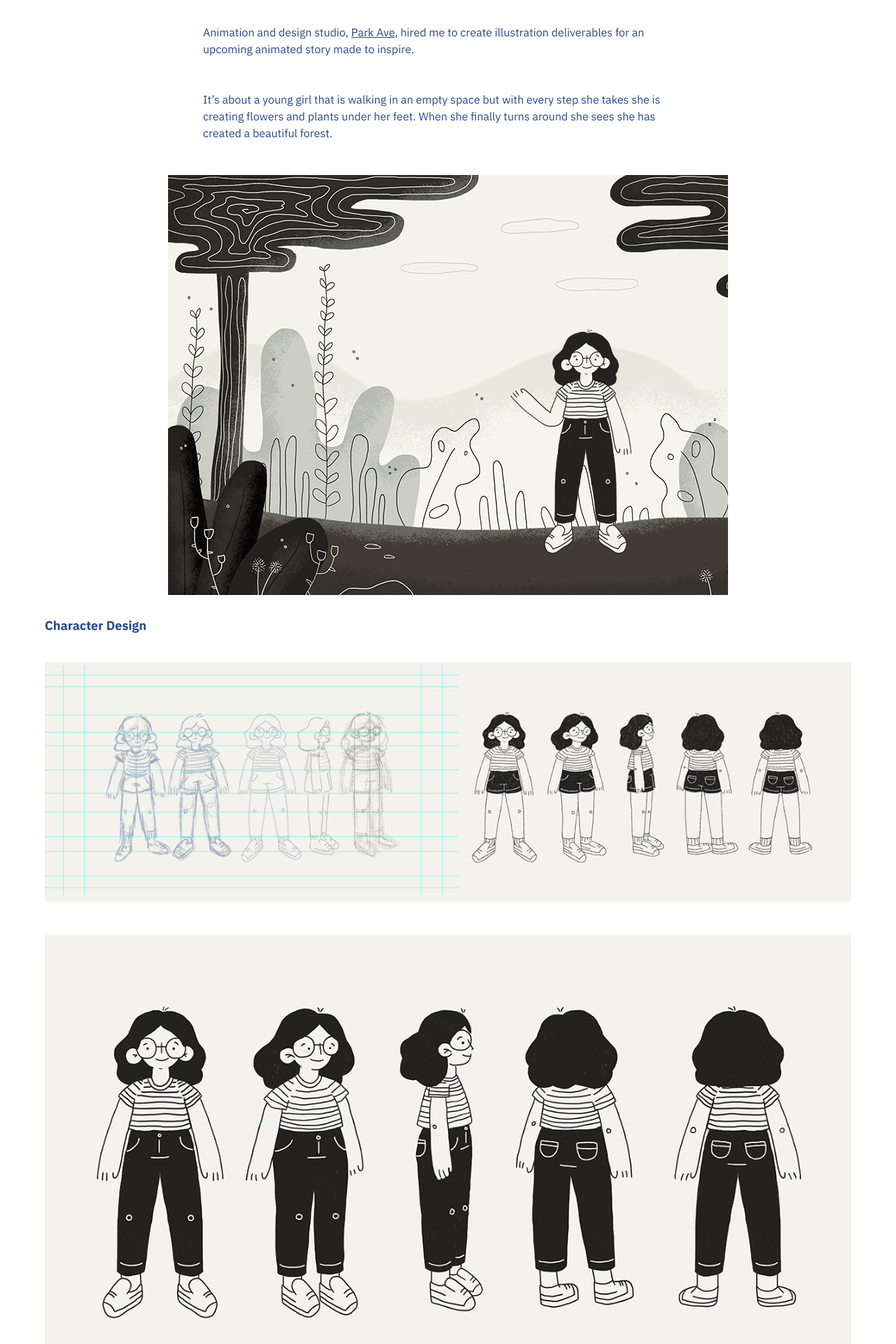
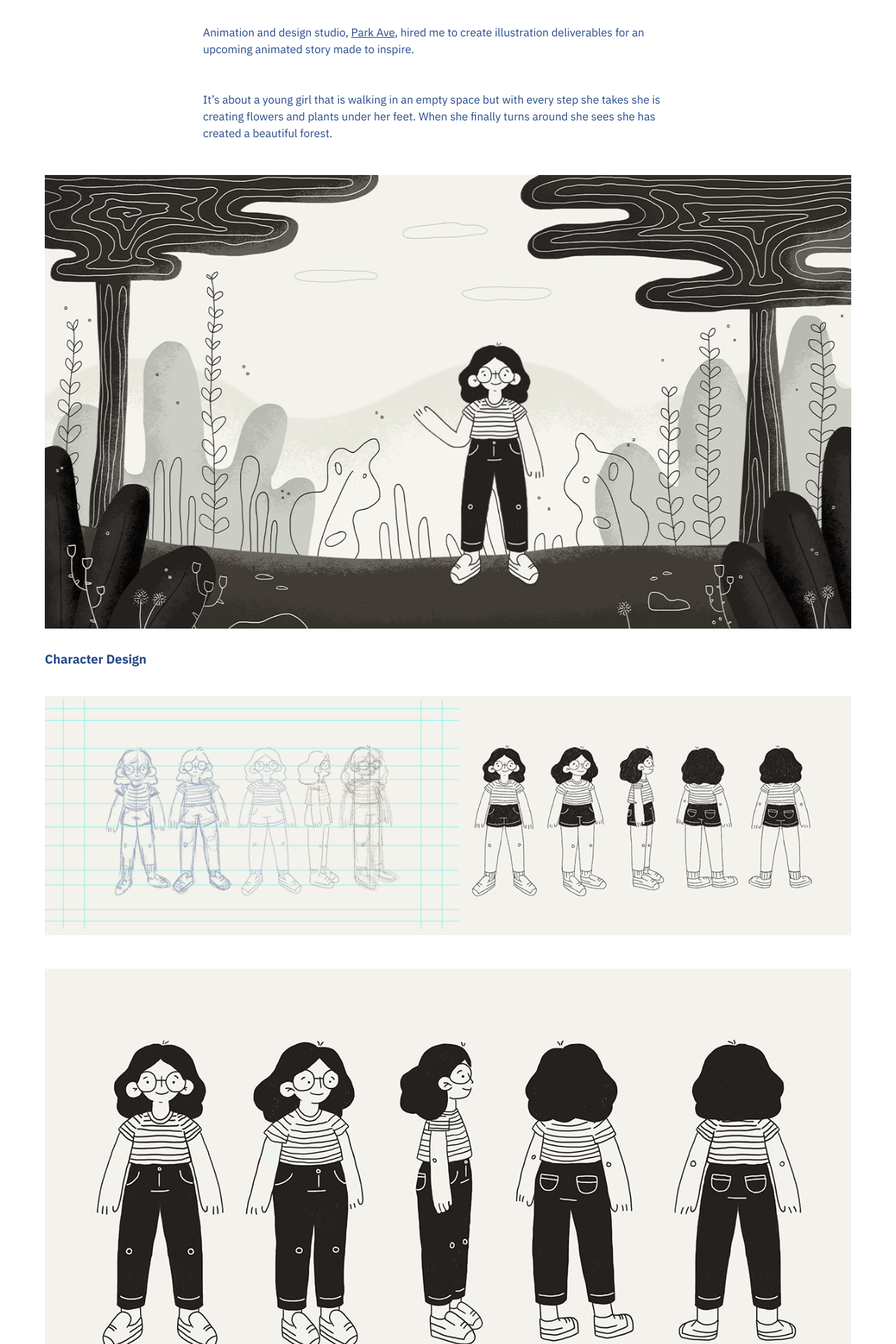
Before and after one commit to dlvjose/katreyyy, a Jekyll site: the page built from _projects/better-world.md, in a window 1280 px wide. Shown: the part 364-2284 px from the top of the page at 70% size. Built offline with Jekyll 4.4.1, drawn with Linux system fonts in a browser that asks for light colours.

Commit message:
Update Projects “better-world”

```diff
--- a/_projects/better-world.md
+++ b/_projects/better-world.md
@@ -3,17 +3,16 @@
 category: Illustration and Character Design
 author: Kathleen Reyes
 name: Better World Animation
-meta: Better World animation - illustration and character design for animation studio, Park Ave.
-thumbnail: "/assets/images/betterworld-illo-card.png"
+meta: Better World animation - illustration and character design for animation
+  studio, Park Ave.
+thumbnail: /assets/images/betterworld-illo-card.png
 thumbnail-alt: Illustration of young girl waving and standing in a forest.
 ---
-
 Animation and design studio, [Park Ave](https://www.parkave.co/), hired me to create illustration deliverables for an upcoming animated story made to inspire.
 
 It's about a young girl that is walking in an empty space but with every step she takes she is creating flowers and plants under her feet. When she finally turns around she sees she has created a beautiful forest.
 
-![Illustration of young girl waving and standing in a forest.](/assets/images/betterworld-illo-main.png)
-
+![Illustration of young girl waving and standing in a forest.](/assets/images/uploads/betterworld-illo-main-large.png)
 
 ### Character Design
 
```
Also changed, not shown: assets/images/uploads/betterworld-illo-main-large.png (added).
